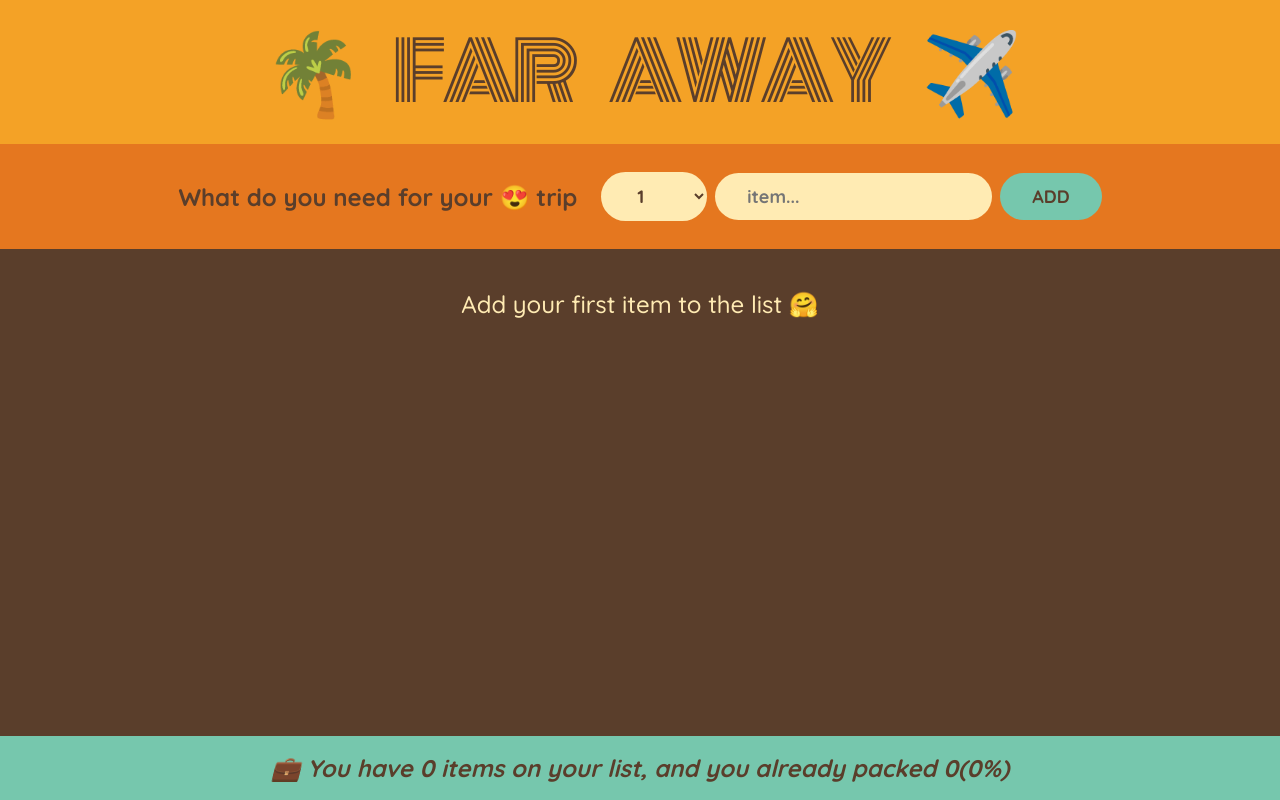
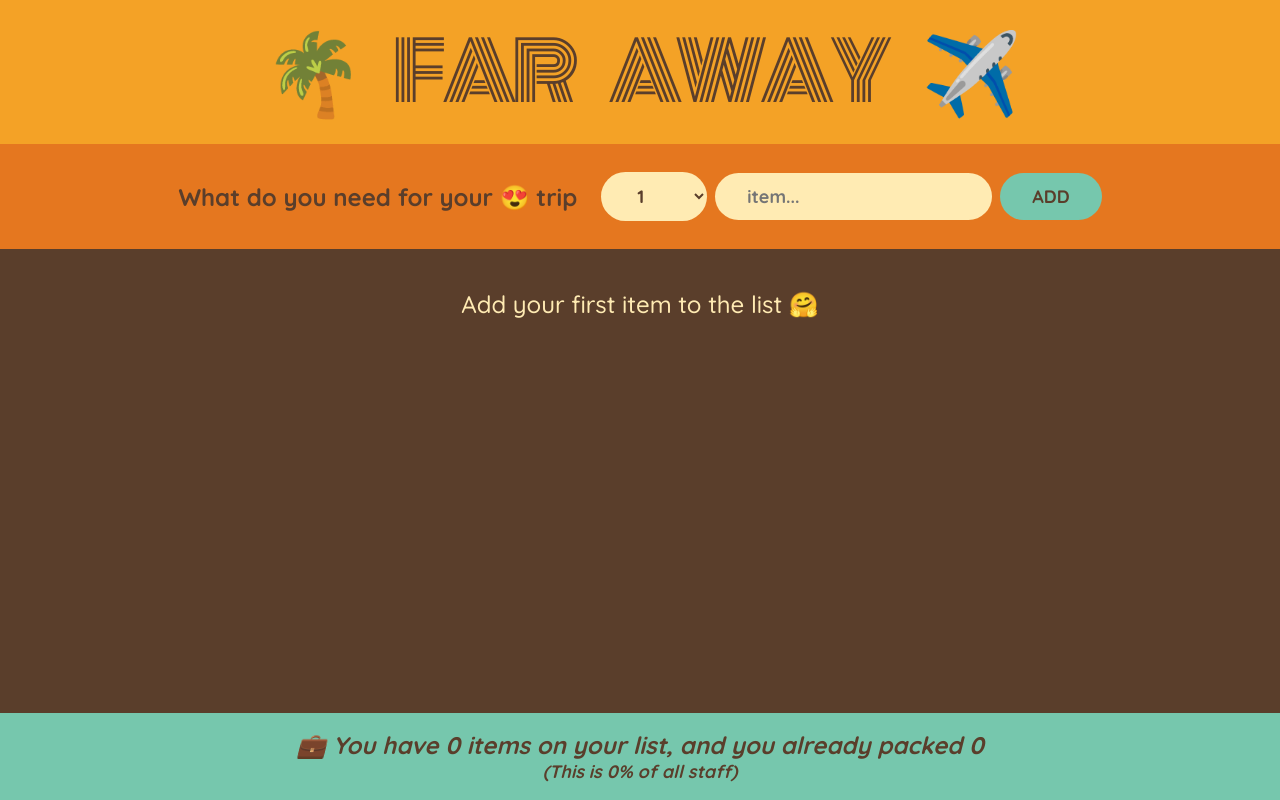
Before and after one commit to UsiTheStorm/travel-list, a React (Vite) app: page / in a window 1280 px wide. Built offline with nearby package versions, Linux system fonts and the light colour scheme.

Commit message:
Implement statistics

```diff
--- a/src/App.css
+++ b/src/App.css
@@ -164,7 +164,10 @@ input[type='checkbox'] {
   font-weight: 700;
   padding: 1.7rem 0;
 }
-
+.stats span {
+  display: block;
+  font-size: 0.75em;
+}
 @media (max-width: 768px) {
   .logo {
     font-size: 3rem;
--- a/src/App.jsx
+++ b/src/App.jsx
@@ -12,7 +12,7 @@ function App() {
 
   function handleAddItems(newItem) {
     setItems((prevItems) => [...prevItems, newItem]);
-    console.log(items);
+    // console.log(items);
   }
 
   function handleDeleteItem(id) {
@@ -30,7 +30,7 @@ function App() {
       <Logo />
       <Form onAddItems={handleAddItems} />
       <PackingList items={items} onDeleteItem={handleDeleteItem} onToggleItem={toggleItem} />
-      <Stats />
+      <Stats items={items} />
     </div>
   );
 }
--- a/src/components/Form.jsx
+++ b/src/components/Form.jsx
@@ -4,14 +4,14 @@ function Form({ onAddItems }) {
   const [description, setDescription] = useState('');
   const [quantity, setQuantity] = useState(1);
 
-  console.log(onAddItems);
+  // console.log(onAddItems);
 
   function handleSubmit(e) {
     e.preventDefault();
     if (!description) return;
 
     const newItem = { description, quantity, packed: false, id: Date.now() };
-    console.log(newItem);
+    // console.log(newItem);
     onAddItems(newItem);
 
     setDescription('');
--- a/src/components/Stats.jsx
+++ b/src/components/Stats.jsx
@@ -1,9 +1,18 @@
 import React from 'react';
 
-function Stats() {
+function Stats({ items }) {
+  const numItems = items.length;
+
+  const numPacked = items.filter((i) => i.packed).length;
+
+  const packedPercentage = (numPacked / numItems) * 100;
+
   return (
     <footer className="stats">
-      <em>💼 You have 0 items on your list, and you already packed 0(0%)</em>
+      <em>
+        💼 You have {numItems} items on your list, and you already packed {numPacked}{' '}
+        <span>(This is {numPacked === 0 ? '0' : packedPercentage}% of all staff)</span>
+      </em>
     </footer>
   );
 }
```
